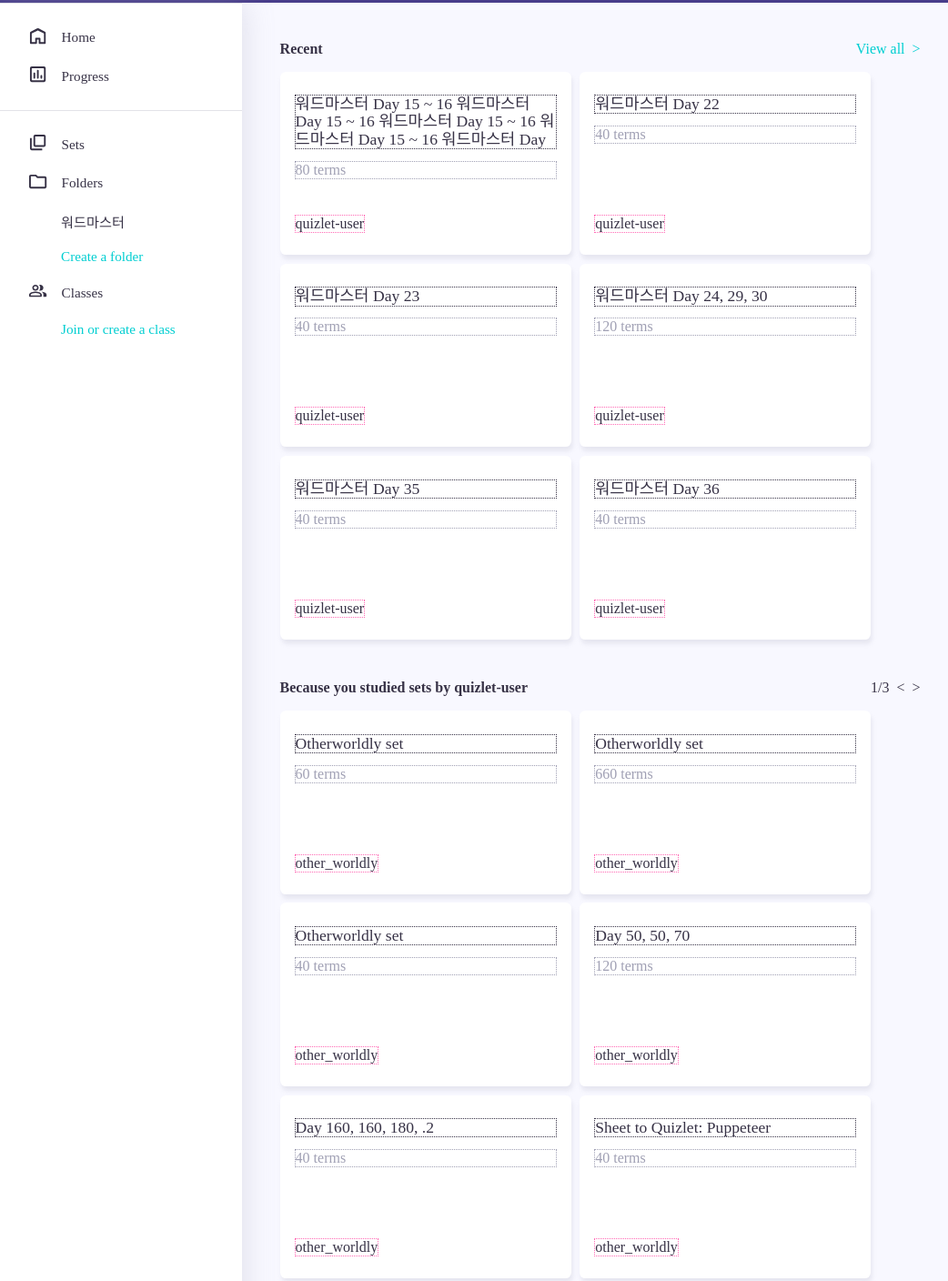
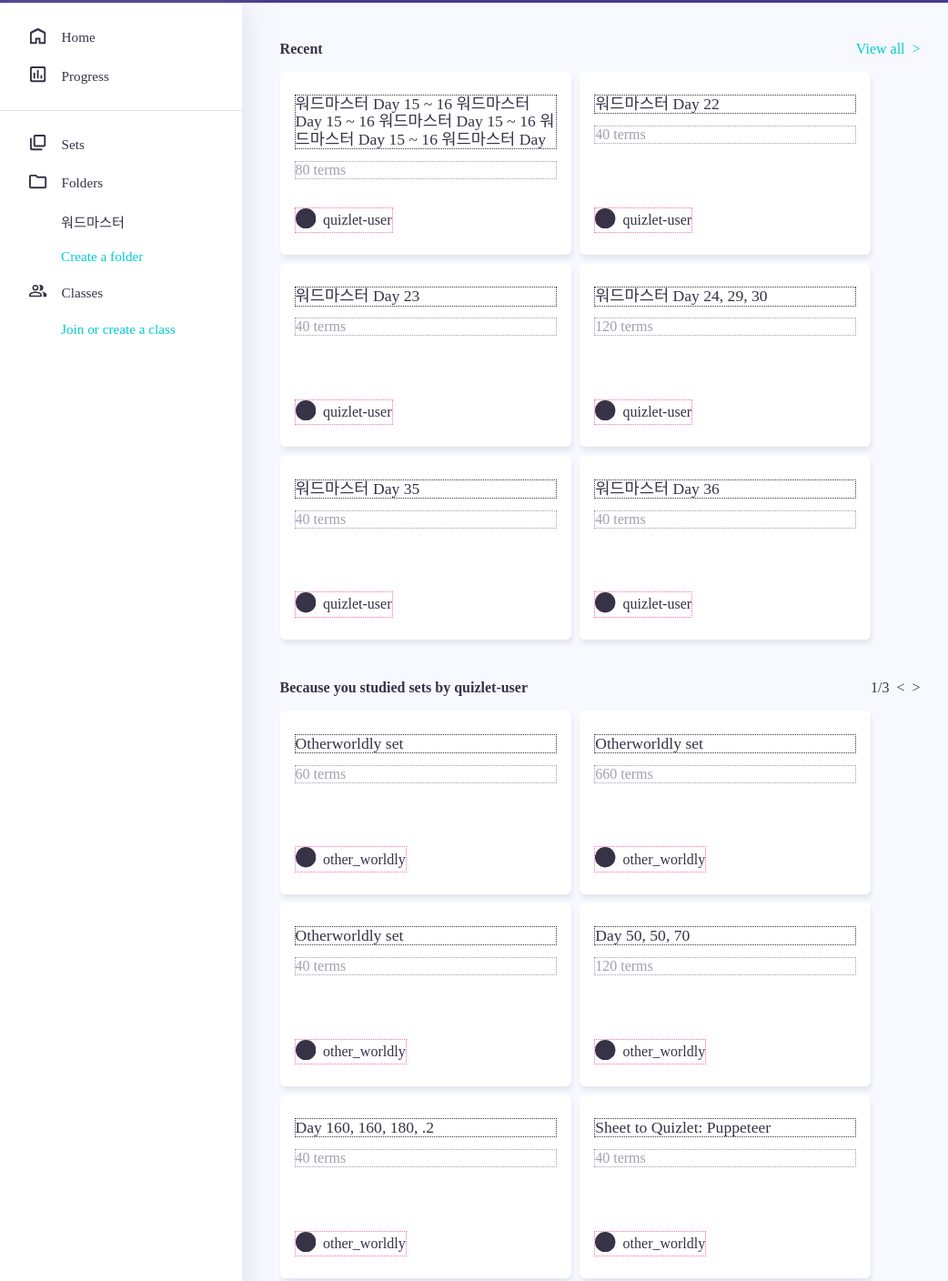
Before and after one commit to nebobyeoli/quizlet-clone, a website: page index.html in a window 1280 px wide. Shown: the part 77-1485 px from the top of the page at 91% size, without its empty margins (6-1048 px from the left). Drawn offline with Linux system fonts and the light colour scheme; a web font is replaced by a local one.

Commit message:
Added span.usericon class w svg
- Append via append.js
- Styling attr (width, fill) set via global.css

```diff
--- a/index.html
+++ b/index.html
@@ -70,32 +70,32 @@
                             <div class='cardset'>
                                 <div class='cardset-title'>워드마스터 Day 15 ~ 16 워드마스터 Day 15 ~ 16 워드마스터 Day 15 ~ 16 워드마스터 Day 15 ~ 16 워드마스터 Day</div>
                                 <div class='n-terms'>80 terms</div>
-                                <div class='cardset-creator'>quizlet-user</div>
+                                <div class='va cardset-creator'>quizlet-user</div>
                             </div>
                             <div class='cardset'>
                                 <div class='cardset-title'>워드마스터 Day 22</div>
                                 <div class='n-terms'>40 terms</div>
-                                <div class='cardset-creator'>quizlet-user</div>
+                                <div class='va cardset-creator'>quizlet-user</div>
                             </div>
                             <div class='cardset'>
                                 <div class='cardset-title'>워드마스터 Day 23</div>
                                 <div class='n-terms'>40 terms</div>
-                                <div class='cardset-creator'>quizlet-user</div>
+                                <div class='va cardset-creator'>quizlet-user</div>
                             </div>
                             <div class='cardset'>
                                 <div class='cardset-title'>워드마스터 Day 24, 29, 30</div>
                                 <div class='n-terms'>120 terms</div>
-                                <div class='cardset-creator'>quizlet-user</div>
+                                <div class='va cardset-creator'>quizlet-user</div>
                             </div>
                             <div class='cardset'>
                                 <div class='cardset-title'>워드마스터 Day 35</div>
                                 <div class='n-terms'>40 terms</div>
-                                <div class='cardset-creator'>quizlet-user</div>
+                                <div class='va cardset-creator'>quizlet-user</div>
                             </div>
                             <div class='cardset'>
                                 <div class='cardset-title'>워드마스터 Day 36</div>
                                 <div class='n-terms'>40 terms</div>
-                                <div class='cardset-creator'>quizlet-user</div>
+                                <div class='va cardset-creator'>quizlet-user</div>
                             </div>
                         </div>
                     </div>
@@ -108,32 +108,32 @@
                             <div class='cardset'>
                                 <div class='cardset-title'>Otherworldly set</div>
                                 <div class='n-terms'>60 terms</div>
-                                <div class='cardset-creator'>other_worldly</div>
+                                <div class='va cardset-creator'>other_worldly</div>
                             </div>
                             <div class='cardset'>
                                 <div class='cardset-title'>Otherworldly set</div>
                                 <div class='n-terms'>660 terms</div>
-                                <div class='cardset-creator'>other_worldly</div>
+                                <div class='va cardset-creator'>other_worldly</div>
                             </div>
                             <div class='cardset'>
                                 <div class='cardset-title'>Otherworldly set</div>
                                 <div class='n-terms'>40 terms</div>
-                                <div class='cardset-creator'>other_worldly</div>
+                                <div class='va cardset-creator'>other_worldly</div>
                             </div>
                             <div class='cardset'>
                                 <div class='cardset-title'>Day 50, 50, 70</div>
                                 <div class='n-terms'>120 terms</div>
-                                <div class='cardset-creator'>other_worldly</div>
+                                <div class='va cardset-creator'>other_worldly</div>
                             </div>
                             <div class='cardset'>
                                 <div class='cardset-title'>Day 160, 160, 180, .2</div>
                                 <div class='n-terms'>40 terms</div>
-                                <div class='cardset-creator'>other_worldly</div>
+                                <div class='va cardset-creator'>other_worldly</div>
                             </div>
                             <div class='cardset'>
                                 <div class='cardset-title'>Sheet to Quizlet: Puppeteer</div>
                                 <div class='n-terms'>40 terms</div>
-                                <div class='cardset-creator'>other_worldly</div>
+                                <div class='va cardset-creator'>other_worldly</div>
                             </div>
                         </div>
                     </div>
--- a/src/append.js
+++ b/src/append.js
@@ -1,5 +1,6 @@
 function appendSVG(targetSelector, attributes = {}, path_ds = []) {
     let target = typeof targetSelector == 'string' ? document.querySelector(targetSelector) : targetSelector;
+
     let el = document.createElementNS('http://www.w3.org/2000/svg', 'svg');
     Object.entries(attributes).map(attr => el.setAttribute(attr[0], attr[1]));
 
@@ -15,10 +16,33 @@
 
 function appendElement(targetSelector, newTagType, attributes = {}) {
     let target = typeof targetSelector == 'string' ? document.querySelector(targetSelector) : targetSelector;
+
     let el = document.createElement(newTagType);
     Object.entries(attributes).map(attr => el.setAttribute(attr[0], attr[1]));
 
     target.appendChild(el);
+    return el;
+}
+
+function appendElementAsFirst(targetSelector, newTagType, attributes = {}) {
+    let target = typeof targetSelector == 'string' ? document.querySelector(targetSelector) : targetSelector;
+
+    let el = document.createElement(newTagType);
+    Object.entries(attributes).map(attr => el.setAttribute(attr[0], attr[1]));
+
+    // note: outerHTML throws exceptions if parentNode of target doesn't exist
+    target.innerHTML = el.outerHTML + target.innerHTML;
+    return el;
+}
+
+function appendElementBefore(targetSelector, newTagType, attributes = {}) {
+    let target = typeof targetSelector == 'string' ? document.querySelector(targetSelector) : targetSelector;
+    let parentNode = target.parentNode;
+
+    let el = document.createElement(newTagType);
+    Object.entries(attributes).map(attr => el.setAttribute(attr[0], attr[1]));
+
+    parentNode.insertBefore(el, target);
     return el;
 }
 
@@ -82,3 +106,23 @@
     'M16.3636 14.375C16.3636 12.905 15.4909 11.8025 14.2455 10.9888C16.7546 11.3388 20 12.4675 20 14.375V16.125C20 16.6083 19.593 17 19.0909 17H16.3636V14.375Z',
     'M0 14.375C0 12.0475 4.84544 10.875 7.27271 10.875C9.69998 10.875 14.5454 12.0475 14.5454 14.375V16.125C14.5454 16.6082 14.1384 17 13.6363 17H0.909089C0.407013 17 0 16.6082 0 16.125V14.375ZM1.81818 14.3837V15.25H12.7272V14.375C12.5454 13.7537 9.72725 12.625 7.27271 12.625C4.81817 12.625 2 13.7537 1.81818 14.3837Z'
 ]);
+
+// User icon placeholder circle svg
+
+let svg = document.createElementNS('http://www.w3.org/2000/svg', 'svg');
+svg.setAttribute('viewBox', '0 0 20 20');
+
+let circle = document.createElementNS(svg.namespaceURI, 'circle');
+circle.setAttribute('cx', '10');
+circle.setAttribute('cy', '10');
+circle.setAttribute('r', '10');
+
+svg.appendChild(circle);
+
+document.querySelectorAll('div.panel-center div.cardset-creator').forEach(target => {
+    appendElementAsFirst(target, 'span', { class: 'va usericon' });
+});
+
+document.querySelectorAll('div.panel-center div.cardset-creator span.usericon').forEach(spanEl => {
+    spanEl.innerHTML = svg.outerHTML;
+});
--- a/src/css/global.css
+++ b/src/css/global.css
@@ -233,3 +233,12 @@
 
     border: 1px dotted hotpink;
 }
+
+div.panel-center div.cardset-creator span.usericon {
+    margin-right: .5rem;
+}
+
+div.panel-center div.cardset-creator span.usericon svg {
+    width: 1.4rem;
+    fill: var(--black-color);
+}
```
